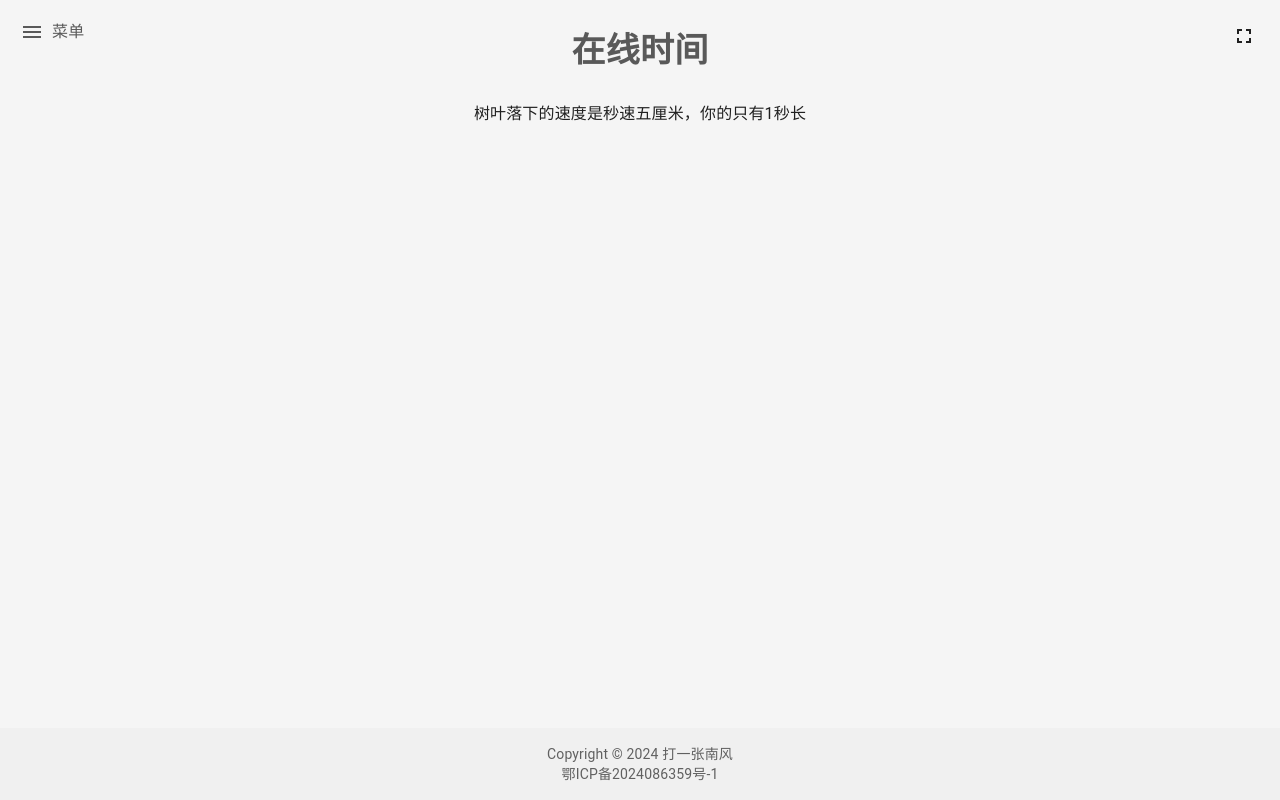
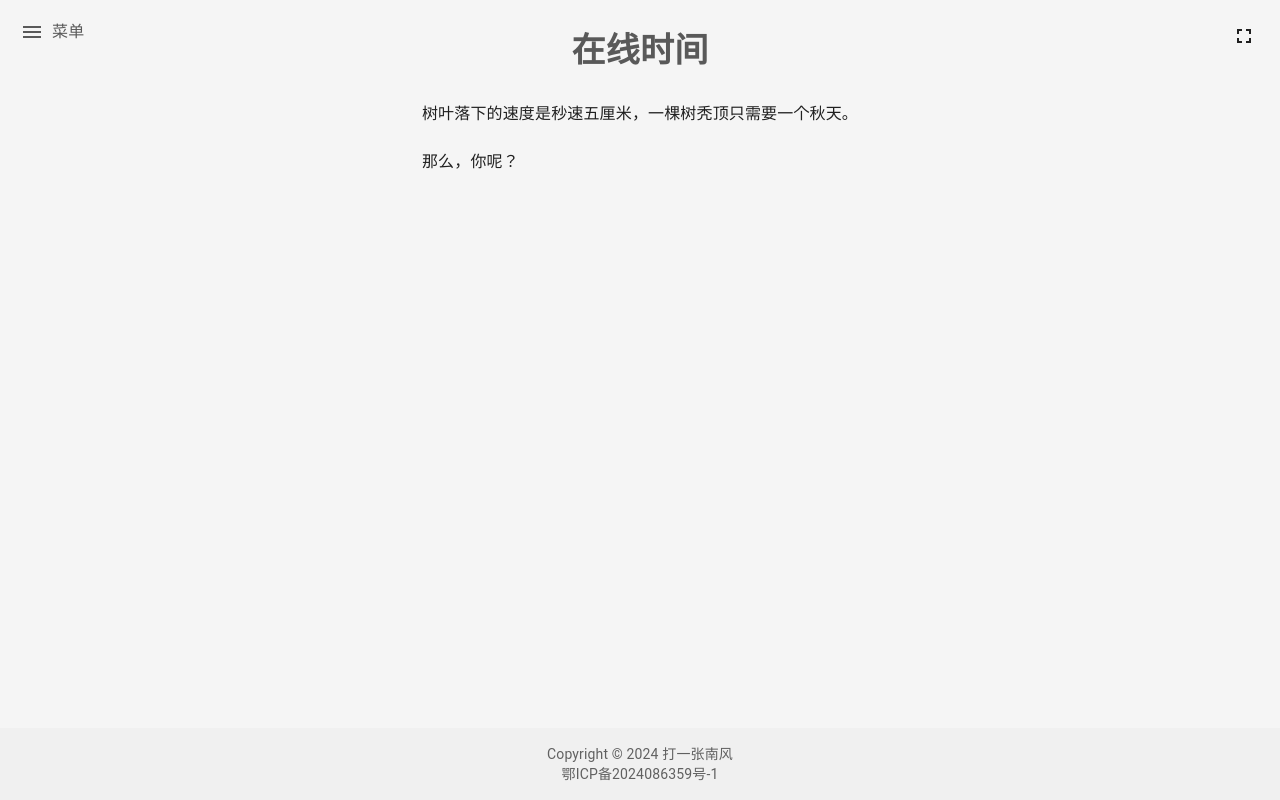
Before and after one commit to LouisYi-n/online-clock, a React (Vite) app: page /stopwatch in a window 1280 px wide. Built offline with nearby package versions, Linux system fonts and the light colour scheme.

Commit message:
update words

```diff
--- a/src/components/Stopwatch.tsx
+++ b/src/components/Stopwatch.tsx
@@ -1,7 +1,7 @@
 import React from 'react';
 
 const Stopwatch: React.FC = () => {
-    return <div>树叶落下的速度是秒速五厘米，你的只有1秒长</div>;
+    return <div>树叶落下的速度是秒速五厘米，一棵树秃顶只需要一个秋天。<br/><br/>那么，你呢？</div>;
 };
 
 export default Stopwatch;
```
